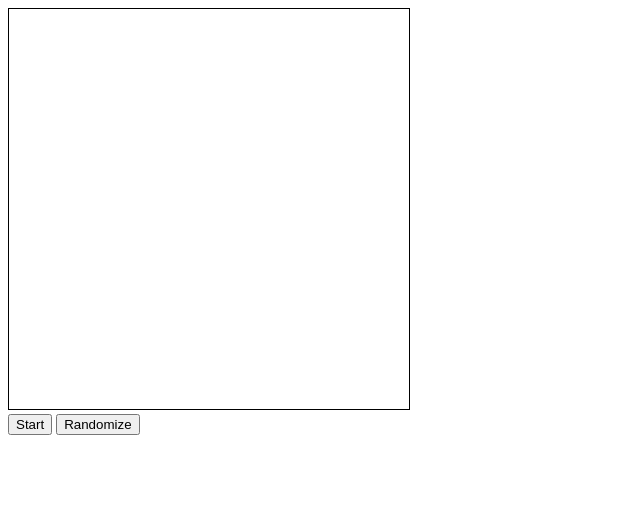
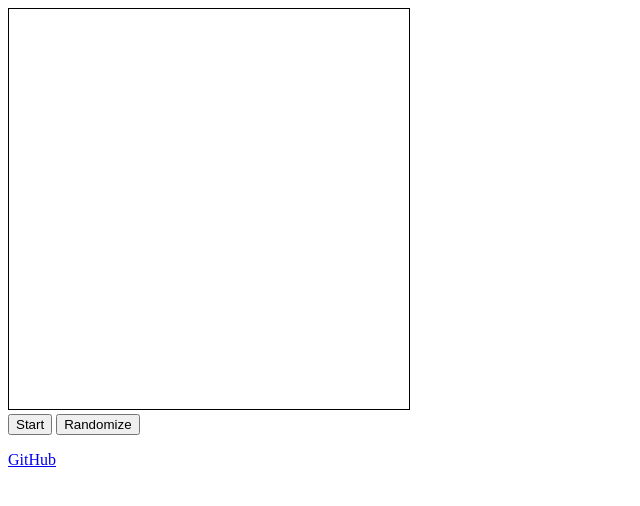
Before and after one commit to Veloxization/game-of-life, a plain HTML site: page index.html in a window 1280 px wide. Shown: the full height of the page, 0-640 px from the left. Drawn offline with Linux system fonts and the light colour scheme.

Commit message:
Added GitHub link

```diff
--- a/index.html
+++ b/index.html
@@ -7,5 +7,6 @@
     <canvas id="canvas" width="400" height="400" style="border:1px solid black;"></canvas><br/>
     <button id="startButton" onclick="start()">Start</button>
     <button onclick="randomize()">Randomize</button>
+	<p><a href="https://github.com/Veloxization/game-of-life">GitHub</a></p>
     <script src="gol.js" type="text/javascript"></script>
 </body>
```
